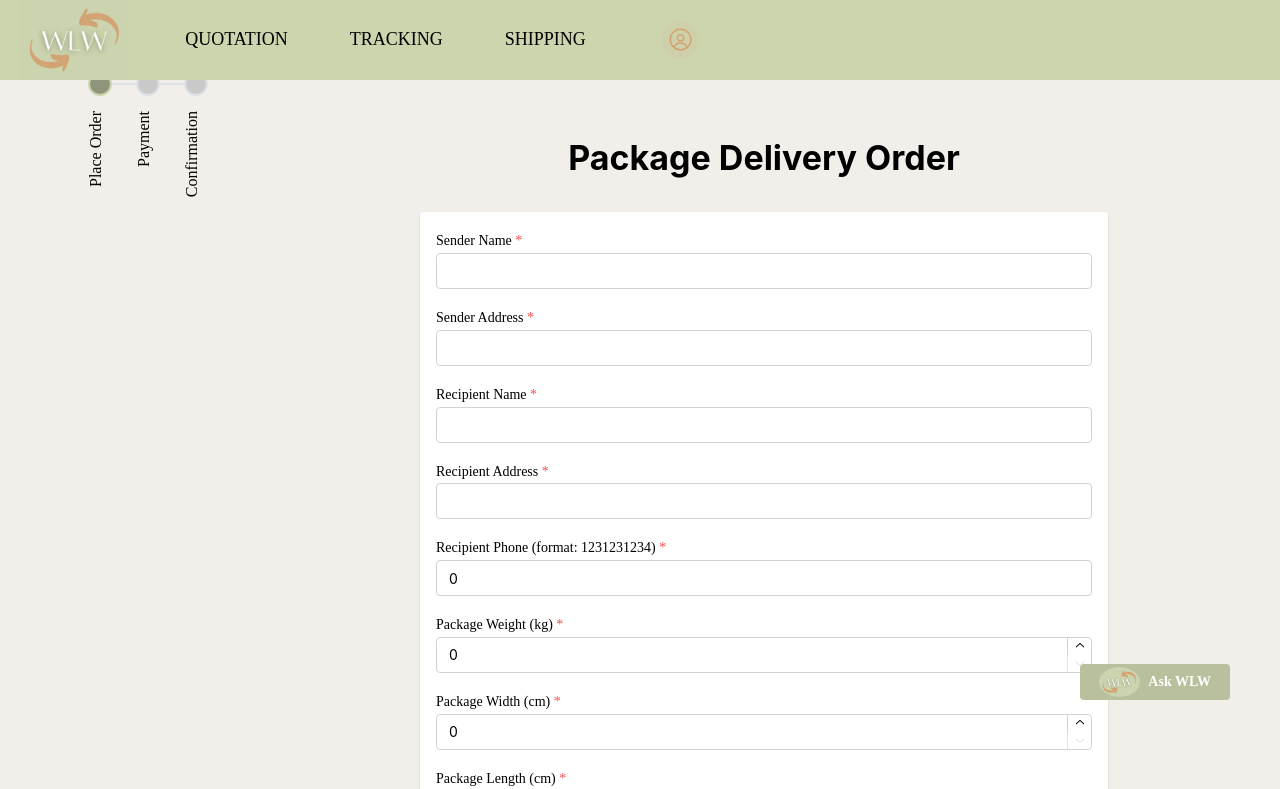
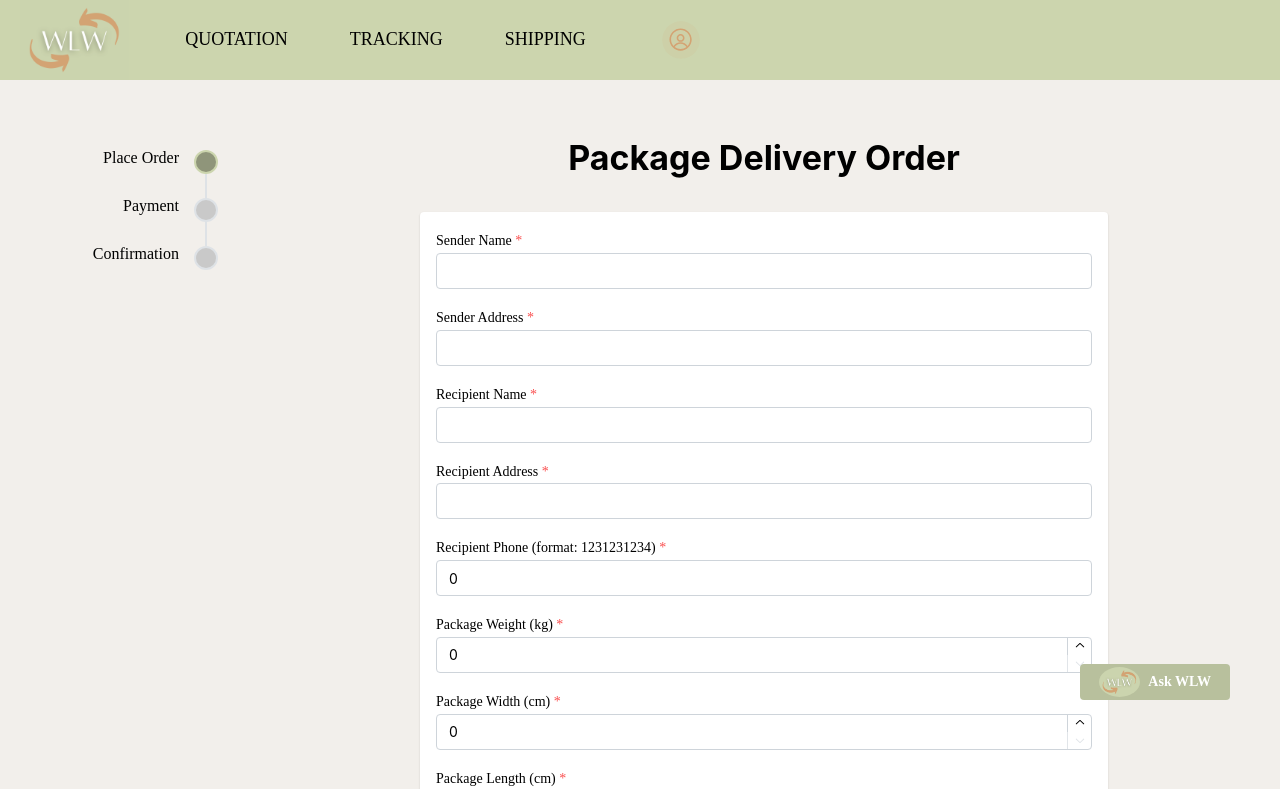
Before and after one commit to cristina-trofimov/WLW_soen343, a React (Vite) app in the folder frontend/: page /order/place in a window 1280 px wide. Shown: the top 789 px of the page. Built offline with nearby package versions, Linux system fonts and the light colour scheme.

Commit message:
commented -90degree rotation on timeline component

```diff
--- a/frontend/src/pages/OrderingPage.tsx
+++ b/frontend/src/pages/OrderingPage.tsx
@@ -22,8 +22,10 @@ const OrderingPage = () => {
 
   return (
     <Box style={{ display: "flex" }}>
-      <Box style={{ width: "20%", padding: "20px" }}>
-        <Timeline active={activeIndex} bulletSize={24} lineWidth={2} align="right" style={{ transform: "rotate(-90deg)" }} >
+      <Box style={{ width: "20%", padding: "50px" }}>
+        <Timeline active={activeIndex} bulletSize={24} lineWidth={2} align="right"
+          // style={{ transform: "rotate(-90deg)" }}
+         >
           {Object.entries(timelineData).map(([path, items], index) => (
             <Timeline.Item
               key={path}
```
